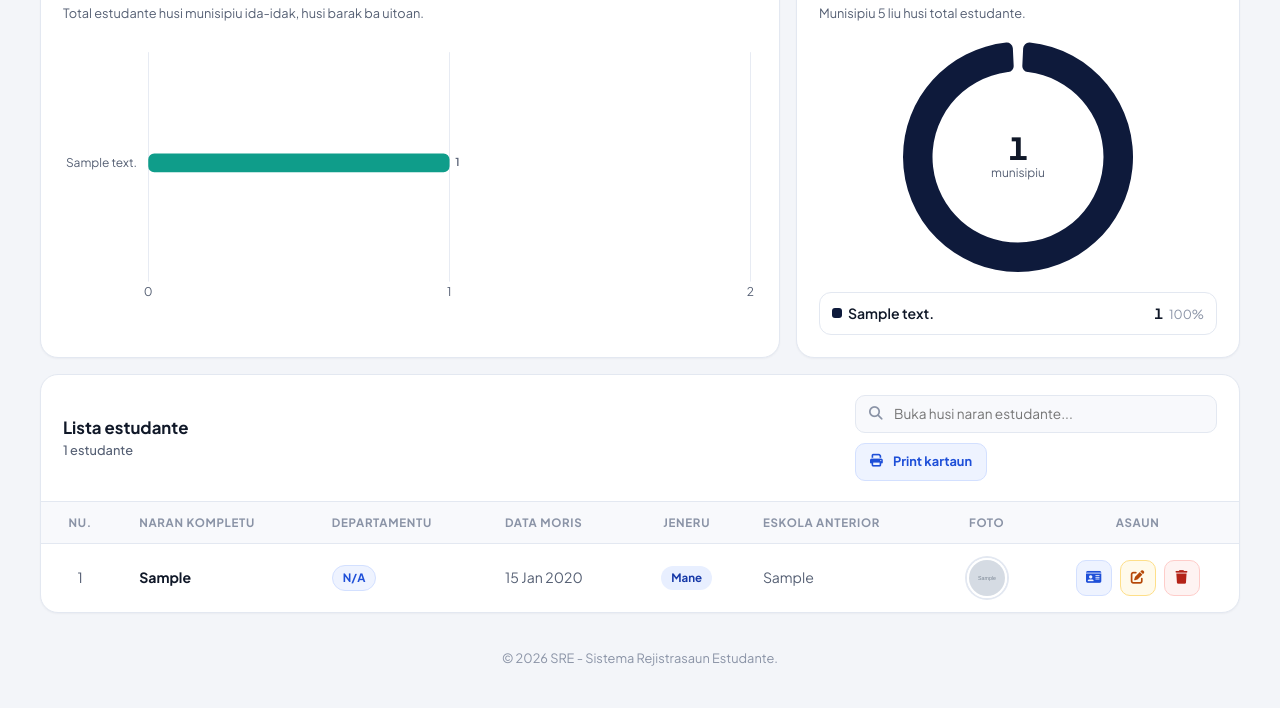
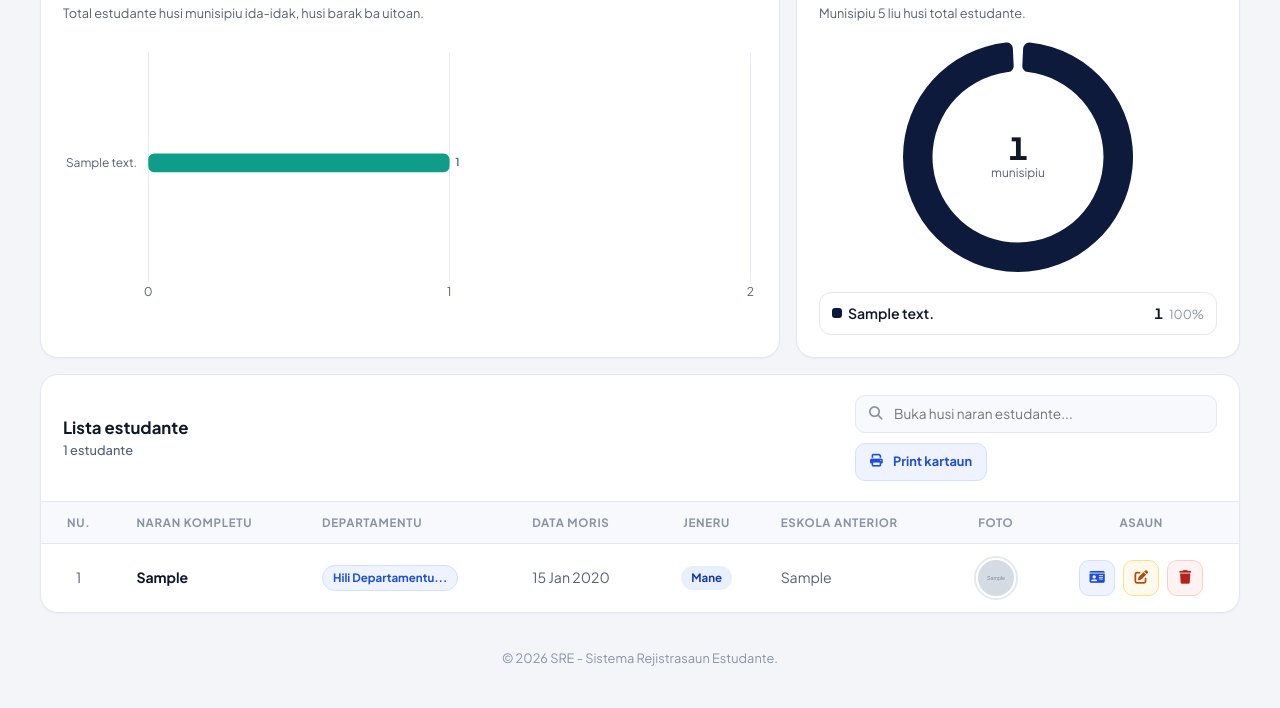
Before and after one commit to Celio-err/SRE_12-03-2026, a Django app: page /dashboard/ in a window 1280 px wide. Shown: the part 824-1532 px from the top of the page. Run offline with Django 5.2, Linux system fonts and the light colour scheme; a user stored in the database is signed in; tables that the repository leaves empty hold one stand-in row (values such as "Sample post"); grey boxes marked "Sample" are stand-in pictures; some libraries are stand-ins or nearby versions.

Commit message:
fix views.py

```diff
--- a/app/templates/dashboard.html
+++ b/app/templates/dashboard.html
@@ -263,7 +263,6 @@ footer{margin-top:36px;text-align:center;font-size:.8rem;color:var(--faint)}
           <input type="search" id="search" name="search" value="{{ request.GET.search }}" placeholder="Buka husi naran estudante...">
         </form>
         {% if request.GET.search %}<a class="clear" href="{% url 'dashboard' %}">Hamoos pesquiza</a>{% endif %}
-        {% comment %} Ganti URL 'print_todos_kartaun' sesuai nama path di urls.py Anda {% endcomment %}
         <a href="{% url 'print_todos_kartaun' %}{% if request.GET.search %}?search={{ request.GET.search|urlencode }}{% endif %}" target="_blank" rel="noopener" class="btn btn-sm btn-soft">
           <i class="fa-solid fa-print"></i> Print kartaun
         </a>
@@ -289,7 +288,7 @@ footer{margin-top:36px;text-align:center;font-size:.8rem;color:var(--faint)}
           <tr>
             <td class="c muted">{{ forloop.counter0|add:estudante.start_index }}</td>
             <td class="name">{{ est.naran }}</td>
-            <td><span class="pill dept">{{ est.departamentu|default:"N/A" }}</span></td>
+            <td><span class="pill dept">{{ est.get_departamentu_display }}</span></td>
             <td class="muted hide-sm">{{ est.data_moris|date:"d M Y" }}</td>
             <td class="c">
               {% if est.sexu == 'L' or est.sexu == 'M' %}<span class="pill mane">Mane</span>{% else %}<span class="pill feto">Feto</span>{% endif %}
--- a/app/views.py
+++ b/app/views.py
@@ -116,19 +116,31 @@ def delete_estudante(request, pk):
     estudante.delete()
     return redirect('dashboard')
 
-def index(request):
-    return render(request, 'index.html')
+
+def label_map(field_name):
+    """code -> display name, read from the model field's choices.
+    Returns {} when the field has no choices, so raw values are used instead."""
+    return dict(Estudante._meta.get_field(field_name).flatchoices)
+
 
 @never_cache
 @login_required(login_url='index')
 def dashboard(request):
+    dept_labels = label_map('departamentu')
+    mun_labels = label_map('munisipiu')
+
     # ---- Table: newest first, search by name or department ----
     estudante = Estudante.objects.all().order_by('-id')
 
     search_query = (request.GET.get('search') or '').strip()
     if search_query:
+        q = search_query.lower()
+        # also match the display name, not only the stored code
+        dept_codes = [c for c, label in dept_labels.items() if q in str(label).lower()]
         estudante = estudante.filter(
-            Q(naran__icontains=search_query) | Q(departamentu__icontains=search_query)
+            Q(naran__icontains=search_query)
+            | Q(departamentu__icontains=search_query)
+            | Q(departamentu__in=dept_codes)
         )
 
     page_obj = Paginator(estudante, 10).get_page(request.GET.get('page'))
@@ -150,10 +162,11 @@ def dashboard(request):
         )
     )
 
-    # Merge blank/NULL departments into one "N/A" bar
+    # Use display names; merge blank/NULL departments into one "N/A" bar
     merged = {}
     for r in rows:
-        name = (r['departamentu'] or '').strip() or 'N/A'
+        code = r['departamentu']
+        name = str(dept_labels.get(code, code) or '').strip() or 'N/A'
         d = merged.setdefault(name, {'departamentu': name, 'mane': 0, 'feto': 0})
         d['mane'] += r['mane']
         d['feto'] += r['feto']
@@ -171,7 +184,8 @@ def dashboard(request):
 
     merged_mun = {}
     for r in mun_rows:
-        name = (r['munisipiu'] or '').strip() or 'N/A'
+        code = r['munisipiu']
+        name = str(mun_labels.get(code, code) or '').strip() or 'N/A'
         merged_mun[name] = merged_mun.get(name, 0) + r['total']
 
     munisipiu_stats = [
```
Also changed, not shown: media/foto_estudante/foto_Celio_de_Deus_Francisco_Lirio_Sousa_Silva_2026-11-24.jpeg (added).
